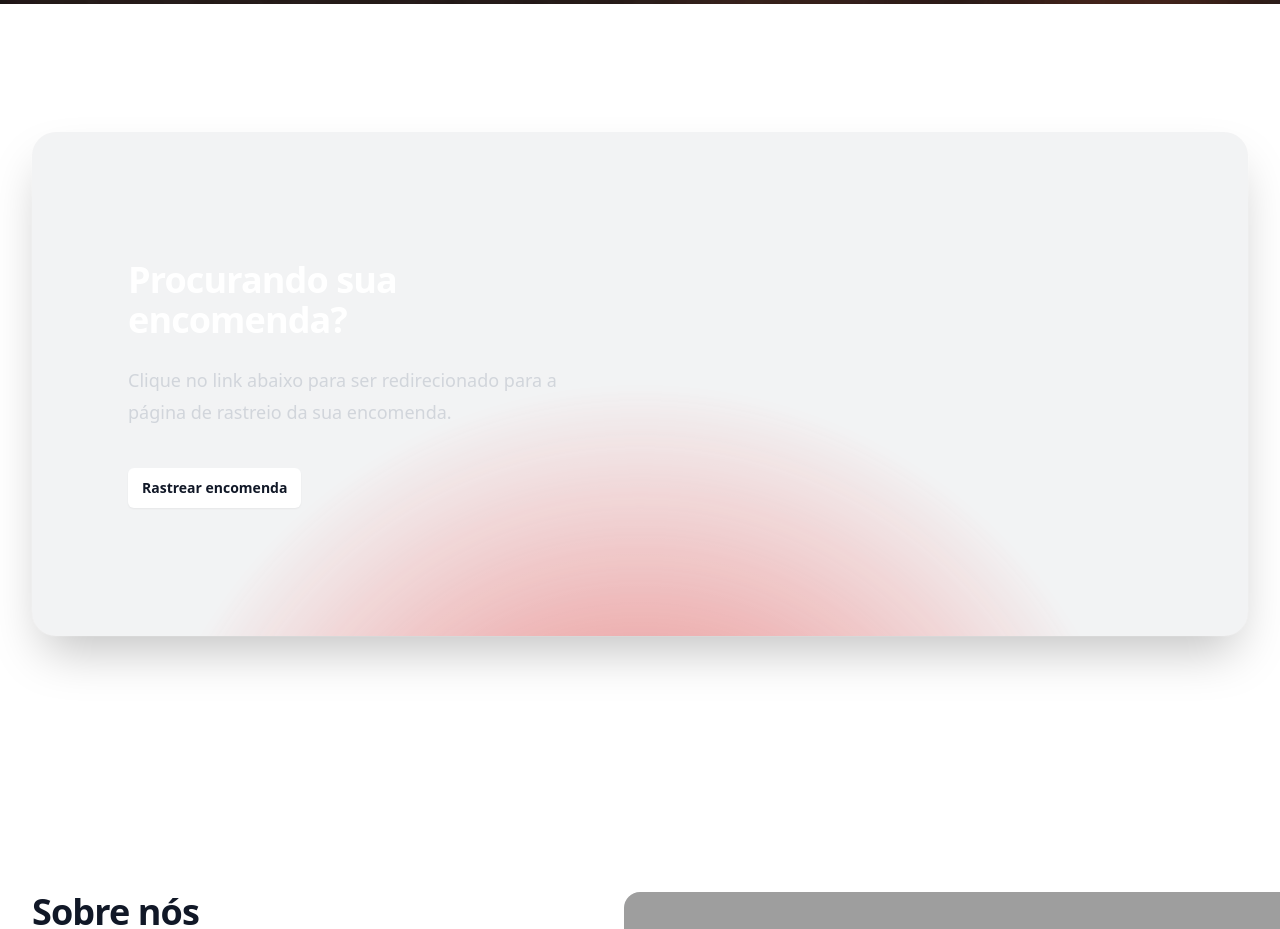
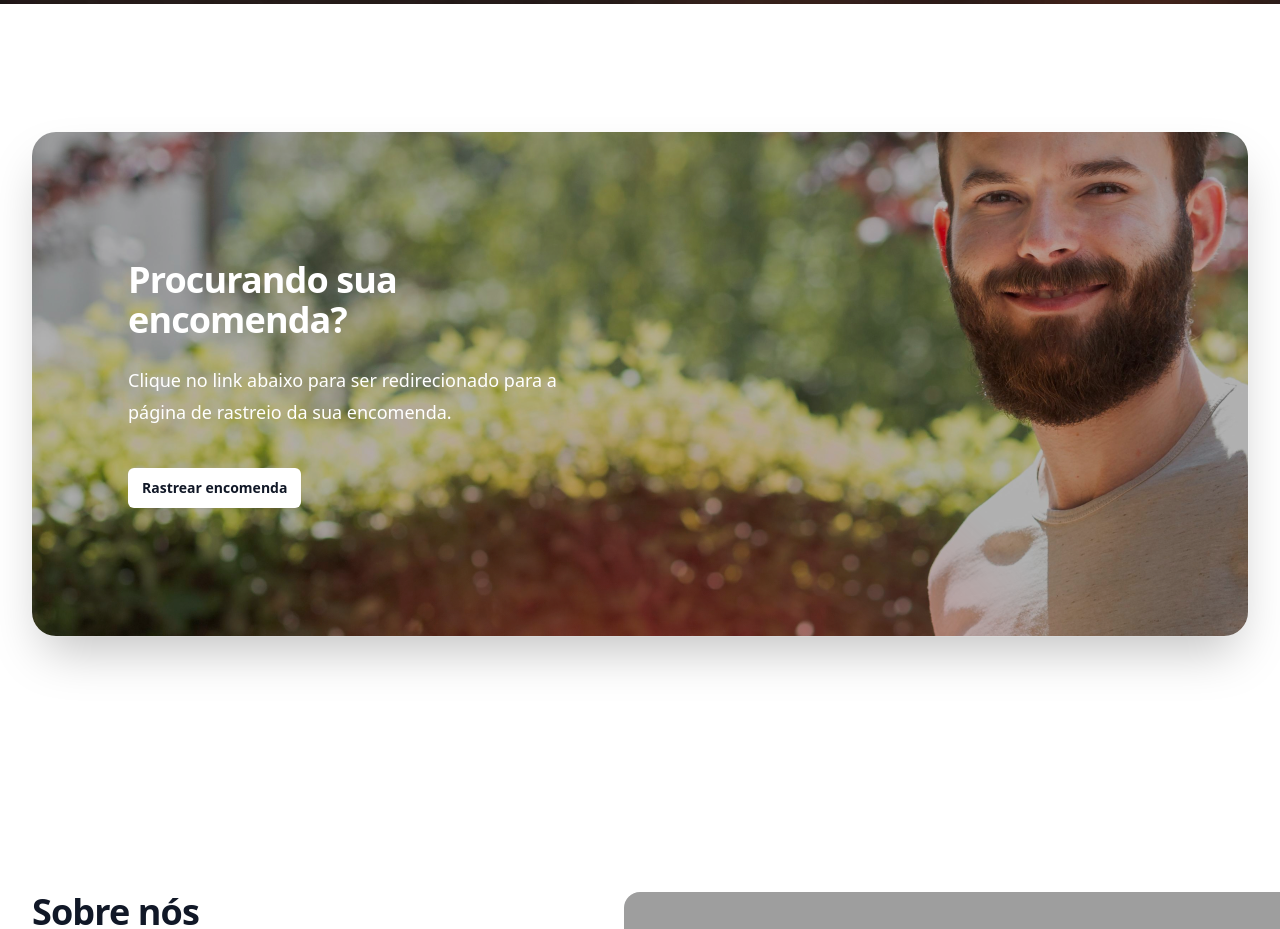
Before and after one commit to Ezylpro/intercargo-transportes, a Vue app: page / in a window 1280 px wide. Shown: the part 820-1749 px from the top of the page. Built offline with nearby package versions, Linux system fonts and the light colour scheme; grey boxes are pictures that could not be loaded.

Commit message:
improvements

```diff
--- a/src/App.vue
+++ b/src/App.vue
@@ -76,7 +76,7 @@
 
   <div class="bg-white">
     <div class="mx-auto max-w-7xl py-24 sm:px-6 sm:py-32 lg:px-8">
-      <div class="relative isolate overflow-hidden bg-gray-900/5 ring-1 ring-white/10 px-6 pt-16 shadow-2xl sm:rounded-3xl sm:px-16 md:pt-24 lg:flex lg:gap-x-20 lg:px-24 lg:pt-0">
+      <div class="relative isolate overflow-hidden bg-[url(/delivery-boy.png)] ring-1 ring-white/10 px-6 pt-16 shadow-2xl sm:rounded-3xl sm:px-16 md:pt-24 lg:flex lg:gap-x-20 lg:px-24 lg:pt-0">
         <svg viewBox="0 0 1024 1024" class="absolute left-1/2 top-1/2 -z-10 h-[64rem] w-[64rem] -translate-y-1/2 [mask-image:radial-gradient(closest-side,white,transparent)] sm:left-full sm:-ml-80 lg:left-1/2 lg:ml-0 lg:-translate-x-1/2 lg:translate-y-0" aria-hidden="true">
           <circle cx="512" cy="512" r="512" fill="url(#759c1415-0410-454c-8f7c-9a820de03641)" fill-opacity="0.7" />
           <defs>
@@ -88,7 +88,7 @@
         </svg>
         <div class="mx-auto max-w-md text-center lg:mx-0 lg:flex-auto lg:py-32 lg:text-left">
           <h2 class="text-3xl font-bold tracking-tight text-white sm:text-4xl">Procurando sua encomenda?</h2>
-          <p class="mt-6 text-lg leading-8 text-gray-300">Clique no link abaixo para ser redirecionado para a página de rastreio da sua encomenda.</p>
+          <p class="mt-6 text-lg leading-8 text-white">Clique no link abaixo para ser redirecionado para a página de rastreio da sua encomenda.</p>
           <div class="mt-10 flex items-center justify-center gap-x-6 lg:justify-start">
             <a href="#" class="rounded-md bg-white px-3.5 py-2.5 text-sm font-semibold text-gray-900 shadow-sm hover:bg-gray-100 focus-visible:outline focus-visible:outline-2 focus-visible:outline-offset-2 focus-visible:outline-white">Rastrear encomenda</a>
 <!--            <a href="#" class="text-sm font-semibold leading-6 text-white">Learn more <span aria-hidden="true">→</span></a>-->
```
Also changed, not shown: public/delivery-boy.png (added).
